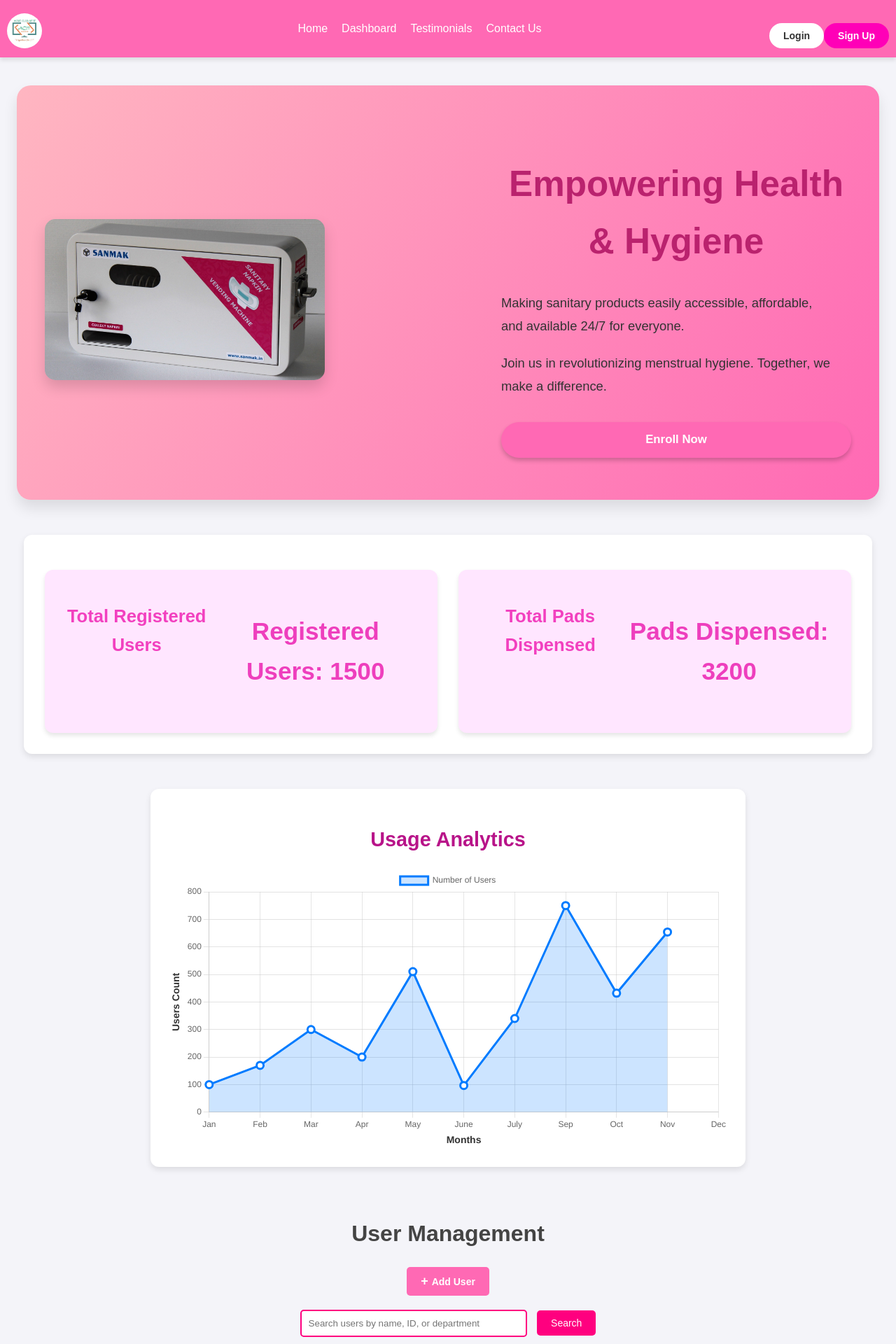
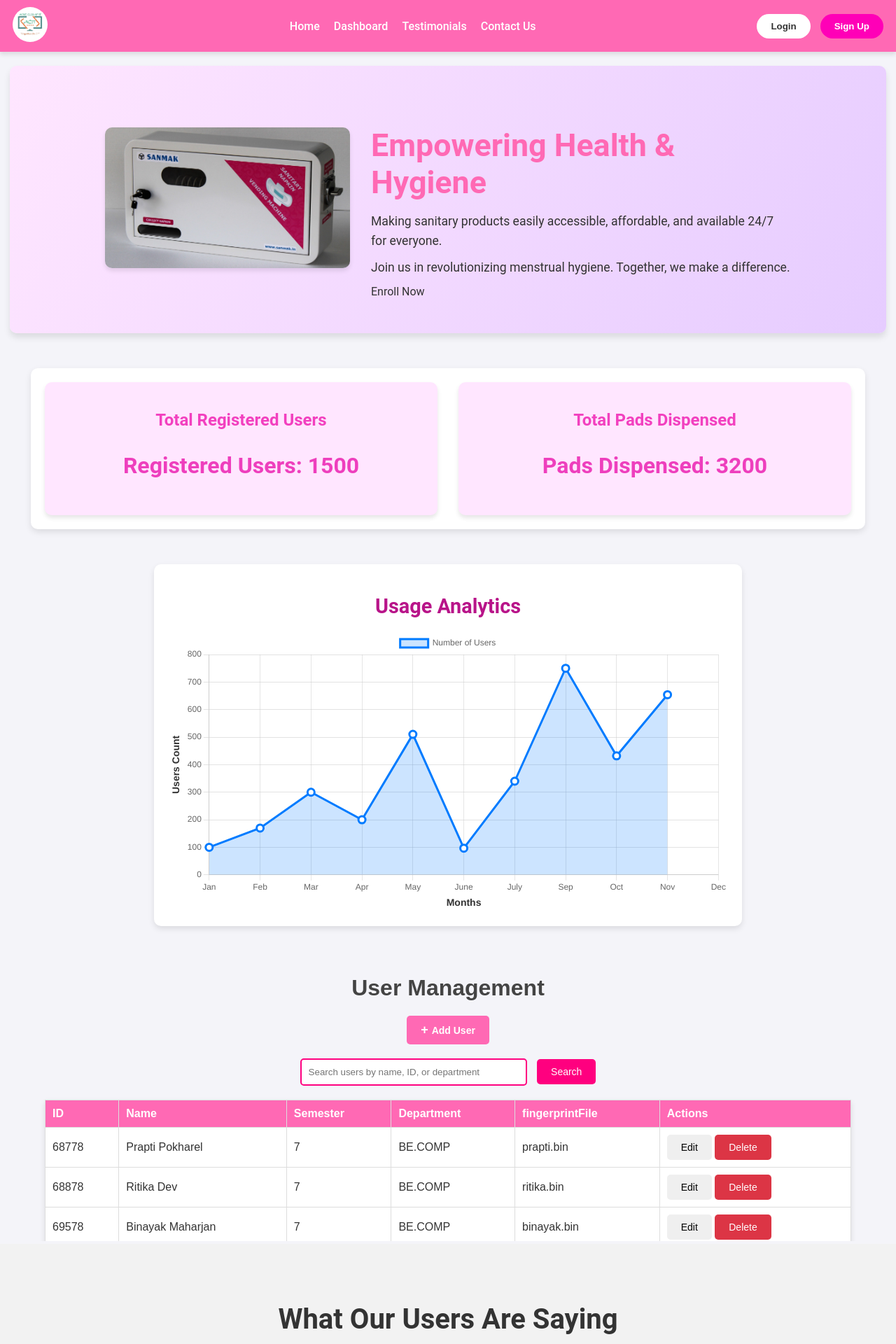
Before and after one commit to pie-1/Finger_print_PVM, a Flask app: template templates/Home.html in a window 1280 px wide. Shown: the top 1920 px of the page at 70% size. Run offline with Flask 3, Linux system fonts and the light colour scheme; the template is opened without the code that fills it, so the values that code supplies are empty.

Commit message:
improved css

```diff
--- a/static/style.css
+++ b/static/style.css
@@ -1,10 +1,10 @@
+
 body {
   font-family: "Roboto", Arial, sans-serif;
   margin: 0;
   padding: 0;
-  background-color: #f9f9fb;
+  background-color: #f4f4f9;
   color: #333;
-  line-height: 1.6;
 }
 
 a {
@@ -17,16 +17,15 @@
   height: auto;
 }
 
-/* Navbar */
+
 .navbar {
   display: flex;
   justify-content: space-between;
   align-items: center;
-  background-color: #ff69b4;
-  padding: 8px 10px;
+  background-color: #FF69B4;
+  padding: 10px 18px;
+  color: white;
   box-shadow: 0 4px 6px rgba(0, 0, 0, 0.1);
-  min-height: 55px;
-  max-height: 66px;
 }
 
 .logo {
@@ -41,11 +40,11 @@
   border-radius: 50%;
 }
 
-.logo h4 a {
-  font-size: 1.8em;
+.navbar .logo h1 a {
+  color: white;
+  text-decoration: none;
+  font-size: 1.5em;
   font-weight: bold;
-  color: white;
-  align-items: center;
 }
 
 .nav-links {
@@ -54,8 +53,13 @@
   gap: 20px;
 }
 
+.nav-links li {
+  display: inline;
+}
+
 .nav-links a {
   color: white;
+  text-decoration: none;
   font-weight: 500;
   transition: color 0.3s ease;
 }
@@ -66,6 +70,7 @@
 
 .auth-buttons button {
   padding: 10px 20px;
+  margin-left: 10px;
   border: none;
   cursor: pointer;
   color: #333;
@@ -88,101 +93,66 @@
 .auth-buttons .signup:hover {
   background-color: hsl(317, 80%, 45%);
 }
+
+
 .hero-section {
   display: flex;
   flex-direction: row;
   align-items: center;
-  justify-content: space-between;
-  padding: 60px 40px;
-  gap: 40px;
+  justify-content: center;
+  padding: 50px;
+  gap: 30px;
   text-align: left;
-  background: linear-gradient(120deg, #FFB6C1, #FF69B4);
-  border-radius: 20px;
-  margin: 40px auto;
+  background: linear-gradient(120deg, #ffe6ff, #e6ccff);
+  border-radius: 10px;
+  margin: 20px auto;
   width: 90%;
-  max-width: 1300px;
-  box-shadow: 0 12px 20px rgba(0, 0, 0, 0.1);
-  position: relative;
+  max-width: 1200px;
+  box-shadow: 0 6px 10px rgba(0, 0, 0, 0.1);
 }
 
 .image-container img {
-  max-width: 400px;
+  max-width: 350px;
   height: auto;
-  border-radius: 15px;
-  box-shadow: 0 10px 20px rgba(0, 0, 0, 0.15);
-  transition: transform 0.3s ease, filter 0.3s ease;
-}
-
-.image-container img:hover {
-  transform: scale(1.05);
-  filter: brightness(1.1);
+  border-radius: 10px;
+  box-shadow: 0 4px 6px rgba(0, 0, 0, 0.1);
 }
 
 .text-container {
-  display: flex;
-  flex-direction: column;
-  justify-content: center;
-  max-width: 500px;
+  max-width: 600px;
 }
 
 .text-container h1 {
-  font-size: 3.2em;
-  color: #ba226e;
-  font-weight: 700;
-  margin-bottom: 20px;
-  text-transform: capitalize;
+  font-size: 2.8em;
+  color: #FF69B4;
+  margin-bottom: 15px;
 }
 
 .text-container p {
-  font-size: 1.15em;
+  font-size: 1.1em;
   margin: 10px 0;
-  line-height: 1.8;
-  color: #333;
-  max-width: 480px;
+  line-height: 1.6;
 }
 
 .text-container .Enroll-btn {
   display: inline-block;
-  margin-top: 25px;
-  padding: 12px 28px;
+  margin-top: 20px;
+  padding: 12px 25px;
   background-color: #FF69B4;
   color: white;
   text-decoration: none;
-  border-radius: 30px;
-  font-size: 1.05em;
+  border-radius: 25px;
+  font-size: 1em;
   font-weight: bold;
-  box-shadow: 0 4px 6px rgba(0, 0, 0, 0.2);
-  transition: background-color 0.3s ease, transform 0.2s ease, box-shadow 0.2s ease;
-  text-align: center;
+  box-shadow: 0 4px 6px rgba(0, 0, 0, 0.1);
+  transition: transform 0.2s ease, background-color 0.3s ease;
 }
 
 .text-container .Enroll-btn:hover {
+  transform: scale(1.05);
   background-color: hsl(317, 90%, 40%);
-  transform: translateY(-3px);
-  box-shadow: 0 6px 10px rgba(0, 0, 0, 0.15);
 }
 
-/* Add a subtle animation to the text and image */
-@keyframes fadeIn {
-  0% {
-    opacity: 0;
-    transform: translateY(50px);
-  }
-  100% {
-    opacity: 1;
-    transform: translateY(0);
-  }
-}
-
-.text-container h1, .text-container p {
-  animation: fadeIn 1s ease-out;
-}
-
-.image-container img {
-  animation: fadeIn 1.5s ease-out;
-}
-
-/* Statistics Section */
 .stats-container {
   display: flex;
   justify-content: center;
@@ -190,20 +160,20 @@
   flex-wrap: wrap;
   gap: 30px;
   margin: 50px auto;
-  padding: 30px;
+  padding: 20px;
   width: 90%;
   max-width: 1200px;
   background: white;
-  border-radius: 12px;
+  border-radius: 10px;
   box-shadow: 0 4px 10px rgba(0, 0, 0, 0.1);
 }
 
 .stat-card {
   flex: 1 1 300px;
   text-align: center;
-  padding: 25px;
+  padding: 20px;
   background-color: #ffe6ff;
-  border-radius: 12px;
+  border-radius: 10px;
   box-shadow: 0 4px 6px rgba(0, 0, 0, 0.1);
   transition: transform 0.3s ease;
 }
@@ -213,37 +183,18 @@
 }
 
 .stat-card h2 {
-  font-size: 1.6em;
+  font-size: 1.5em;
   color: hsl(317, 87%, 60%);
   margin-bottom: 15px;
 }
 
 .stat-card p {
-  font-size: 2.2em;
+  font-size: 2em;
   font-weight: bold;
   color: hsl(317, 84%, 59%);
 }
 
-/* Chart Section */
-.chart-container {
-  margin: 50px auto;
-  width: 90%;
-  max-width: 800px;
-  background-color: white;
-  padding: 25px;
-  border-radius: 12px;
-  box-shadow: 0 4px 8px rgba(0, 0, 0, 0.1);
-  text-align: center;
-}
-
-.chart-container h2 {
-  margin-bottom: 20px;
-  font-size: 1.8em;
-  color: hsl(317, 80%, 40%);
-}
-
 /* Testimonials Section */
-
 .testimonials {
   background-color: #f2f2f2;
   padding: 50px 20px;
@@ -324,289 +272,37 @@
   color: #b000b3;
 }
 
-
-
-  /* for user management dashboard  #FF69B4*/
-
-
-body {
-  font-family: Arial, sans-serif;
-  margin: 0;
-  padding: 0;
-  background-color: #f4f4f9;
-  color: #333;
-}
-
-h1 {
-  text-align: center;
-  margin-top: 20px;
-  color: #444;
-}
-
-
-button {
-  padding: 10px 20px;
-  border: none;
-  border-radius: 5px;
-  font-size: 14px;
-  cursor: pointer;
-  transition: background-color 0.3s ease, transform 0.2s ease;
-}
-
-button:hover {
-  background-color: #ddd;
-  transform: scale(1.05);
-}
-
-#addUserBtn {
-  display: block;
-  margin: 20px auto;
-  background-color: #FF69B4;
-  color: white;
-  font-weight: bold;
-}
-
-#addUserBtn span {
-  font-size: 18px;
-  margin-right: 5px;
-}
-
-#addUserBtn:hover {
-  background-color: #800844;
-}
-table {
+.chart-container {
+  margin: 50px auto;
   width: 90%;
-  margin: 20px auto;
-  border-collapse: collapse;
+  max-width: 800px;
   background-color: white;
+  padding: 20px;
+  border-radius: 10px;
   box-shadow: 0 4px 8px rgba(0, 0, 0, 0.1);
-}
-
-thead {
-  background-color: #FF69B4;
-  color: white;
-}
-
-th, td {
-  padding: 10px;
-  text-align: left;
-  border: 1px solid #ddd;
-}
-
-th {
-  font-weight: bold;
-}
-
-tbody tr:hover {
-  background-color: #f9f9f9;
-}
-
-button[style*="background-color: #dc3545;"] {
-  background-color: #dc3545;
-  color: white;
-}
-
-button[style*="background-color: #dc3545;"]:hover {
-  background-color: #c82333;
-}
-
-/* Modal Styles */
-.modal {
-  display: none;
-  position: fixed;
-  top: 0;
-  left: 0;
-  right: 0;
-  bottom: 0;
-  background-color: rgba(0, 0, 0, 0.5);
-  justify-content: center;
-  align-items: center;
-  z-index: 1000;
-}
-
-.modal-container {
-  background-color: white;
-  padding: 30px;
-  border-radius: 10px;
-  width: 90%;
-  max-width: 450px;
-  box-shadow: 0 4px 10px rgba(0, 0, 0, 0.2);
-  text-align: left;
-  display: flex;
-  flex-direction: column;
-}
-
-.modal-container h2 {
-  margin-bottom: 20px;
-  color: hsl(217, 71%, 53%);
-  font-size: 1.8em;
-  font-weight: bold;
   text-align: center;
 }
 
-.modal-container label {
-  font-weight: bold;
-  margin-bottom: 8px;
-  font-size: 14px;
-  color: #333;
+.chart-container h2 {
+  margin-bottom: 20px;
+  font-size: 1.8em;
+  color: hsl(317, 80%, 40%);
 }
 
-.modal-container input,
-.modal-container select {
-  width: 100%;
-  padding: 10px;
-  margin-bottom: 15px;
-  border: 1px solid #ddd;
-  border-radius: 5px;
-  font-size: 14px;
-  background-color: #f9f9f9;
-  box-sizing: border-box;
+canvas {
+  max-width: 100%;
+  height: auto;
 }
-
-.modal-container input[type="file"] {
-  padding: 8px;
-}
-
-.modal-container input:focus,
-.modal-container select:focus {
-  border-color: hsl(217, 71%, 53%);
-  outline: none;
-}
-
-.modal-container button {
-  background-color: hsl(217, 71%, 53%);
-  color: white;
-  font-weight: bold;
-  padding: 12px 20px;
-  margin-top: 10px;
-  border: none;
-  border-radius: 5px;
-  cursor: pointer;
-  transition: background-color 0.3s ease, transform 0.3s ease;
-}
-
-.modal-container button:hover {
-  background-color: hsl(217, 61%, 48%);
-  transform: scale(1.05);
-}
-
-#closeModalBtn {
-  background-color: #6c757d;
-  font-weight: normal;
-}
-
-#closeModalBtn:hover {
-  background-color: #5a6268;
-}
-
-/* Responsive Styles */
-@media (max-width: 768px) {
-  .modal-container {
-    width: 90%;
-    max-width: 350px;
-  }
-
-  .modal-container h2 {
-    font-size: 1.6em;
-  }
-
-  .modal-container label {
-    font-size: 13px;
-  }
-
-  .modal-container input,
-  .modal-container select {
-    font-size: 12px;
-  }
-
-  .modal-container button {
-    padding: 10px 15px;
-  }
-}
+/* for user management dashboard  #FF69B4*/
 
 
- /* for search btn */
-
-
-div {
-  display: flex;
-  justify-content: center;
-  margin-top: 20px;
-}
-#searchInput {
-  padding: 10px;
-  border: 2px solid #ff007f;
-  border-radius: 5px;
-  width: 300px;
-  margin-right: 10px;
-}
-
-
-#searchBtn {
-  padding: 10px 20px;
-  background-color: #ff007f;
-  color: white;
-  border: none;
-  border-radius: 5px;
-  cursor: pointer;
-}
-
-#searchBtn:hover {
-  background-color: #9b0854;
-}
 
 footer {
-    text-align: center;
-    padding: 20px;
-    background-color: #FF69B4;
-    color: white;
-    font-size: 0.9em;
-    margin-top: 20px;
-    box-shadow: 0 -4px 6px rgba(0, 0, 0, 0.1);
+  text-align: center;
+  padding: 20px;
+  background-color: #FF69B4;
+  color: white;
+  font-size: 0.9em;
+  margin-top: 20px;
+  box-shadow: 0 -4px 6px rgba(0, 0, 0, 0.1);
 }
-
-/* For small screens (mobile phones) */
-@media only screen and (max-width: 600px) {
-  .navbar {
-    flex-direction: column;
-    text-align: center;
-    padding: 15px;
-  }
-
-  .nav-links {
-    display: block;
-    margin-top: 10px;
-  }
-
-  .hero-section {
-    flex-direction: column;
-    text-align: center;
-    padding: 30px 15px;
-  }
-
-  .hero-section .image-container img {
-    max-width: 80%;
-  }
-
-  .stats-container {
-    flex-direction: column;
-    align-items: center;
-  }
-
-  .stat-card {
-    width: 100%;
-    margin-bottom: 20px;
-  }
-
-  .testimonials {
-    padding: 30px 15px;
-  }
-
-  .testimonial-cards {
-    grid-template-columns: 1fr;
-  }
-
-  .chart-container {
-    padding: 15px;
-  }
-}
--- /dev/null
+++ b/static/style1.css
@@ -0,0 +1,218 @@
+body {
+    font-family: Arial, sans-serif;
+    margin: 0;
+    padding: 0;
+    background-color: #f4f4f9;
+    color: #333;
+  }
+
+  h1 {
+    text-align: center;
+    margin-top: 20px;
+    color: #444;
+  }
+
+
+  button {
+    padding: 10px 20px;
+    border: none;
+    border-radius: 5px;
+    font-size: 14px;
+    cursor: pointer;
+    transition: background-color 0.3s ease, transform 0.2s ease;
+  }
+
+  button:hover {
+    background-color: #ddd;
+    transform: scale(1.05);
+  }
+
+  #addUserBtn {
+    display: block;
+    margin: 20px auto;
+    background-color: #FF69B4;
+    color: white;
+    font-weight: bold;
+  }
+
+  #addUserBtn span {
+    font-size: 18px;
+    margin-right: 5px;
+  }
+
+  #addUserBtn:hover {
+    background-color: #800844;
+  }
+  table {
+    width: 90%;
+    margin: 20px auto;
+    border-collapse: collapse;
+    background-color: white;
+    box-shadow: 0 4px 8px rgba(0, 0, 0, 0.1);
+  }
+
+  thead {
+    background-color: #FF69B4;
+    color: white;
+  }
+
+  th, td {
+    padding: 10px;
+    text-align: left;
+    border: 1px solid #ddd;
+  }
+
+  th {
+    font-weight: bold;
+  }
+
+  tbody tr:hover {
+    background-color: #f9f9f9;
+  }
+
+  button[style*="background-color: #dc3545;"] {
+    background-color: #dc3545;
+    color: white;
+  }
+
+  button[style*="background-color: #dc3545;"]:hover {
+    background-color: #c82333;
+  }
+  /* Modal Styles */
+  .modal {
+    display: none;
+    position: fixed;
+    top: 0;
+    left: 0;
+    right: 0;
+    bottom: 0;
+    background-color: rgba(0, 0, 0, 0.5);
+    justify-content: center;
+    align-items: center;
+    z-index: 1000;
+  }
+
+  .modal-container {
+    background-color: white;
+    padding: 30px;
+    border-radius: 10px;
+    width: 90%;
+    max-width: 450px;
+    box-shadow: 0 4px 10px rgba(0, 0, 0, 0.2);
+    text-align: left;
+    display: flex;
+    flex-direction: column;
+  }
+
+  .modal-container h2 {
+    margin-bottom: 20px;
+    color: hsl(217, 71%, 53%);
+    font-size: 1.8em;
+    font-weight: bold;
+    text-align: center;
+  }
+
+  .modal-container label {
+    font-weight: bold;
+    margin-bottom: 8px;
+    font-size: 14px;
+    color: #333;
+  }
+
+  .modal-container input,
+  .modal-container select {
+    width: 100%;
+    padding: 10px;
+    margin-bottom: 15px;
+    border: 1px solid #ddd;
+    border-radius: 5px;
+    font-size: 14px;
+    background-color: #f9f9f9;
+    box-sizing: border-box;
+  }
+
+  .modal-container input[type="file"] {
+    padding: 8px;
+  }
+
+  .modal-container input:focus,
+  .modal-container select:focus {
+    border-color: hsl(217, 71%, 53%);
+    outline: none;
+  }
+
+  .modal-container button {
+    background-color: hsl(217, 71%, 53%);
+    color: white;
+    font-weight: bold;
+    padding: 12px 20px;
+    margin-top: 10px;
+    border: none;
+    border-radius: 5px;
+    cursor: pointer;
+    transition: background-color 0.3s ease, transform 0.3s ease;
+  }
+
+  .modal-container button:hover {
+    background-color: hsl(217, 61%, 48%);
+    transform: scale(1.05);
+  }
+
+  #closeModalBtn {
+    background-color: #6c757d;
+    font-weight: normal;
+  }
+
+  #closeModalBtn:hover {
+    background-color: #5a6268;
+  }
+
+  /* Responsive Styles */
+  @media (max-width: 768px) {
+    .modal-container {
+      width: 90%;
+      max-width: 350px;
+    }
+
+    .modal-container h2 {
+      font-size: 1.6em;
+    }
+
+    .modal-container label {
+      font-size: 13px;
+    }
+
+    .modal-container input,
+    .modal-container select {
+      font-size: 12px;
+    }
+
+    .modal-container button {
+      padding: 10px 15px;
+    }
+  }
+   /* for search btn */
+  div {
+    display: flex;
+    justify-content: center;
+    margin-top: 20px;
+  }
+  #searchInput {
+    padding: 10px;
+    border: 2px solid #ff007f;
+    border-radius: 5px;
+    width: 300px;
+    margin-right: 10px;
+  }
+  #searchBtn {
+    padding: 10px 20px;
+    background-color: #ff007f;
+    color: white;
+    border: none;
+    border-radius: 5px;
+    cursor: pointer;
+  }
+
+  #searchBtn:hover {
+    background-color: #9b0854;
+  }
--- a/templates/Home.html
+++ b/templates/Home.html
@@ -11,9 +11,7 @@
     <header>
       <nav class="navbar">
         <div class="logo">
-          <h4>
-            <a href="/"><img src="/static/acit.jpg" alt="logo" /></a>
-          </h4>
+          <a href="/"><img src="/static/acit.jpg" alt="logo" /></a>
         </div>
         <ul class="nav-links">
           <li><a href="/">Home</a></li>
@@ -45,7 +42,7 @@
             Join us in revolutionizing menstrual hygiene. Together, we make a
             difference.
           </p>
-          <a href="/enroll" class="Enroll-btn">Enroll Now</a>
+          <a href="/enroll" class="enroll-btn">Enroll Now</a>
         </div>
       </section>
       <section class="stats-container">
--- a/templates/User_dashboard.html
+++ b/templates/User_dashboard.html
@@ -4,7 +4,7 @@
     <meta charset="UTF-8" />
     <meta name="viewport" content="width=device-width, initial-scale=1.0" />
     <title>User Management</title>
-    <link rel="Stylesheet" href="/static/style.css" />
+    <link rel="Stylesheet" href="/static/style1.css" />
   </head>
   <body>
     <h1>User Management</h1>
```
Also changed, not shown: other parts of static/style.css (+11 -14 lines), other parts of templates/Home.html (+18 -17 lines).
